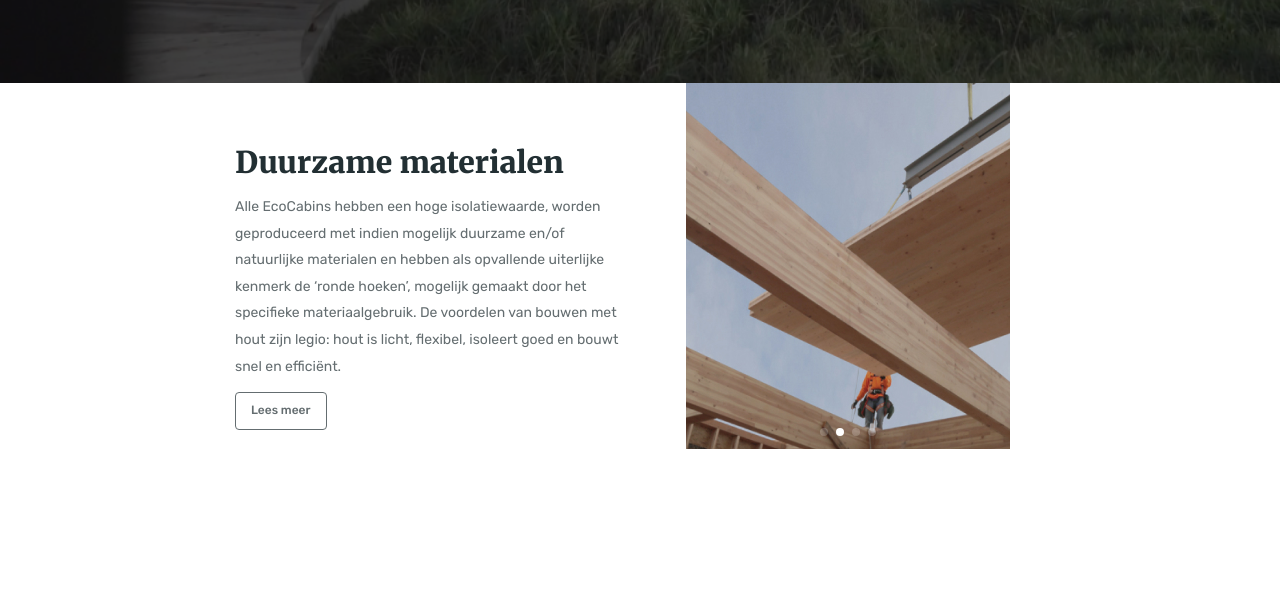
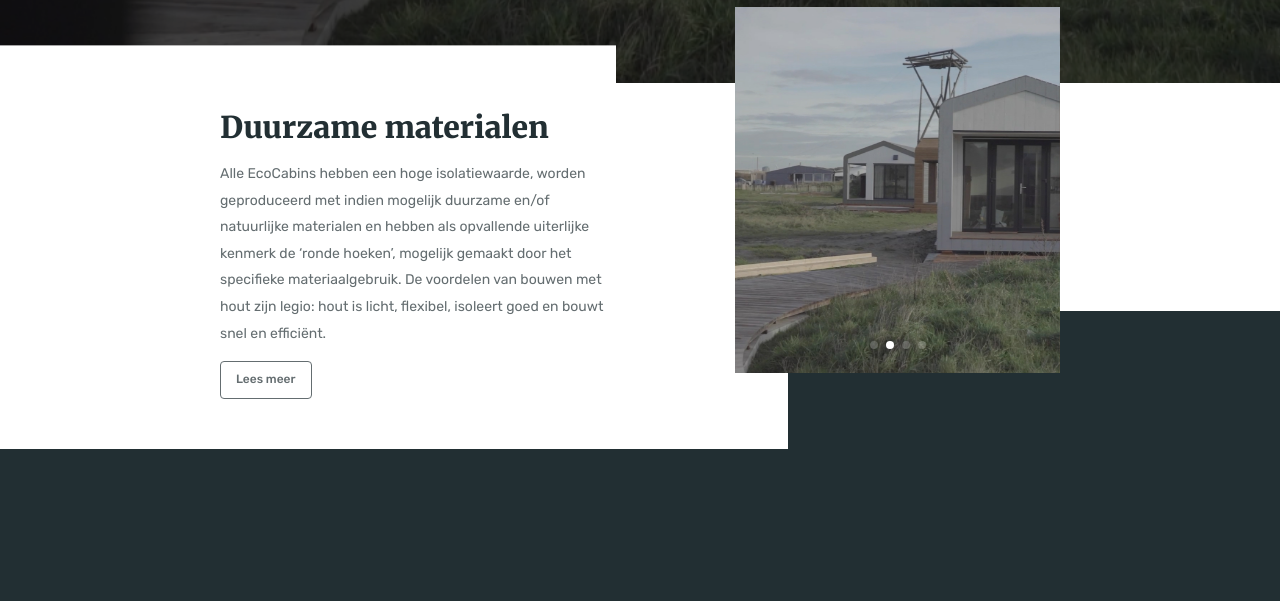
Before and after one commit to Walking-towards-the-dawn/EcoCabins, a plain HTML site: page index.html in a window 1280 px wide. Shown: the part 717-1318 px from the top of the page. Drawn offline with nearby package versions, Linux system fonts and the light colour scheme.

Commit message:
Changes in the materials section

```diff
--- a/index.html
+++ b/index.html
@@ -105,7 +105,7 @@
                      alt="Slide">
               </div>
               <div class="materials__slider-slide swiper-slide">
-                <img src="img/materials/slide-1.jpg"
+                <img src="img/main/bg.jpg"
                      alt="Slide">
               </div>
               <div class="materials__slider-slide swiper-slide">
@@ -113,7 +113,7 @@
                      alt="Slide">
               </div>
               <div class="materials__slider-slide swiper-slide">
-                <img src="img/materials/slide-1.jpg"
+                <img src="img/main/bg.jpg"
                      alt="Slide">
               </div>
             </div>
@@ -124,6 +124,8 @@
           <!-- ---------------- Slider ---------------- -->
         </div>
       </section>
+      <!-- ---------------- Section ---------------- -->
+      <section class="innovatie"></section>
       <!-- ---------------- Section ---------------- -->
     </main>
     <!-- ---------------- Main ---------------- -->
--- a/main.sass
+++ b/main.sass
@@ -191,20 +191,45 @@ button
 
 /* -------------------- */
 
-.section-materials
-  margin-bottom: 3.625rem
+.materials
+  position: relative
+.materials::before
+  content: ''
+  position: absolute
+  top: 0
+  left: 0
+  height: 38px
+  background-color: #fff
+  width: 616px
+  z-index: 56
+  transform: translate(0, -99%)
+
+.materials::after
+  content: ''
+  position: absolute
+  bottom: 0
+  right: 0
+  height: 8.625rem
+  background-color: $primary-color
+  width: 38.4% // 384/1000
 
 .materials__container
+  position: relative
   display: grid
-  grid-template-columns: repeat(2, 1fr)
-  gap: 20px
+  grid-template-columns: 50% 20.3125rem
+  gap: 1.25rem
   min-width: 0
+  align-items: start
+  justify-content: space-between
+  box-sizing: content-box
 
 .materials__content
-  padding: 60px 0
+  display: grid
+  justify-items: start
+  gap: 0.875rem
+  padding-top: 1.5625rem
 
 .materials__text
-  margin: 0.75rem 0
   max-width: 25rem
   line-height: 1.9
   color: $second-color
@@ -214,19 +239,41 @@ button
   padding: 0.625rem 0.9375rem
   font-size: 0.75rem
   font-weight: 500
-  border-radius: 4px
+  border-radius: 0.25rem
   border: 1px solid $second-color
   cursor: pointer
 
 .swiper
-  width: 324px
-  height: 366px
+  max-width: 20.3125rem
+  height: 22.875rem
+  transform: translate(0, -20.765027%)
+  z-index: 60
+
+.materials__slider-slide
+  position: relative
+  aspect-ratio: 324 / 366
+
+.materials__slider-slide img
+  position: absolute
+  width: 100%
+  height: 100%
+  top: 0
+  left: 0
+  object-fit: cover
+
+.materials__slider-pagination
+  display: flex
+  justify-content: center
+  margin-bottom: 1rem
 
 .swiper-pagination-bullet
   background-color: #FFF
 
-.materials__slider-wrapper
-.materials__slider-pagination
+/* -------------------- */
+
+.innovatie
+  padding: 200px 0
+  background-color: $primary-color
 
 /* ---------- Main ----------*/
 
```
Also changed, not shown: css/main.css.
